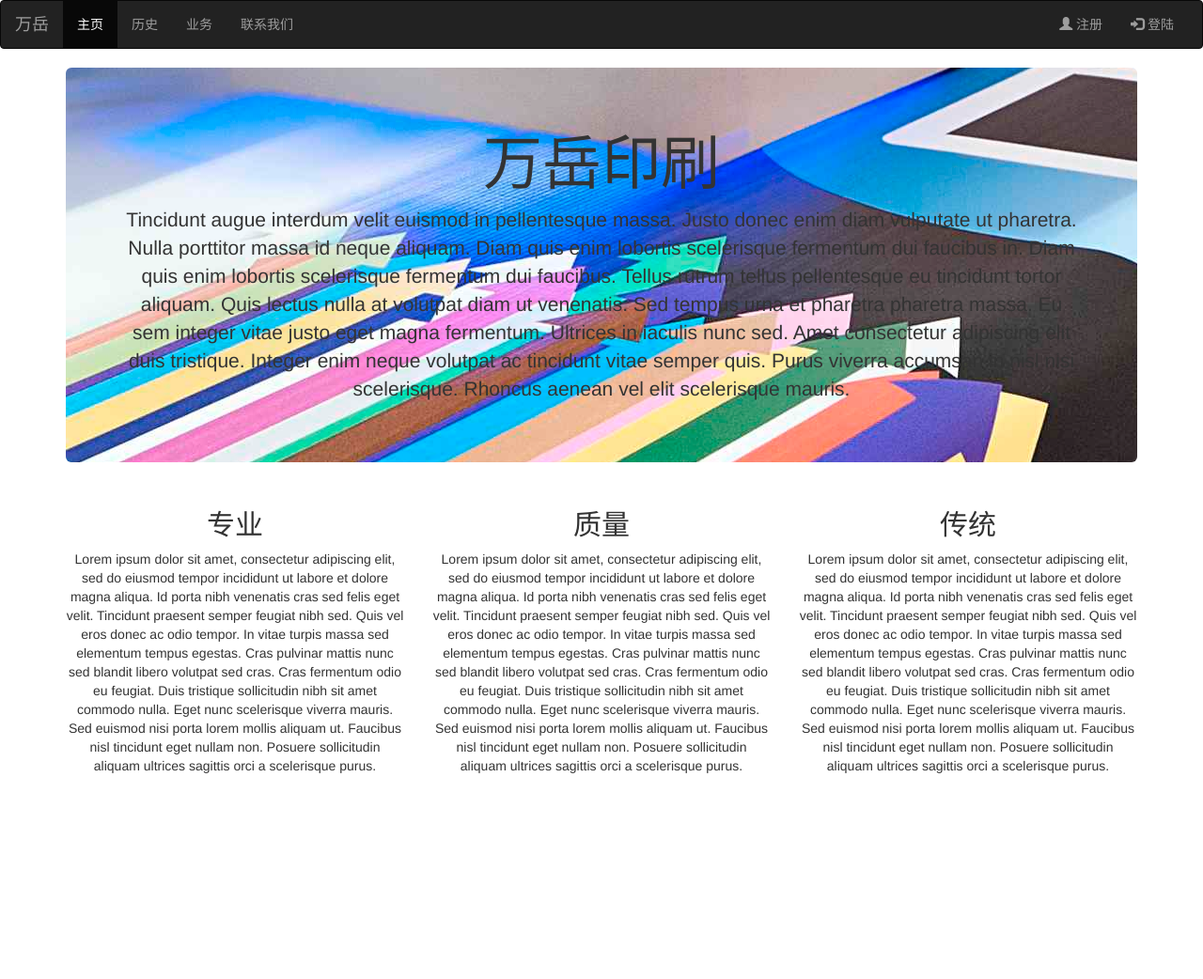
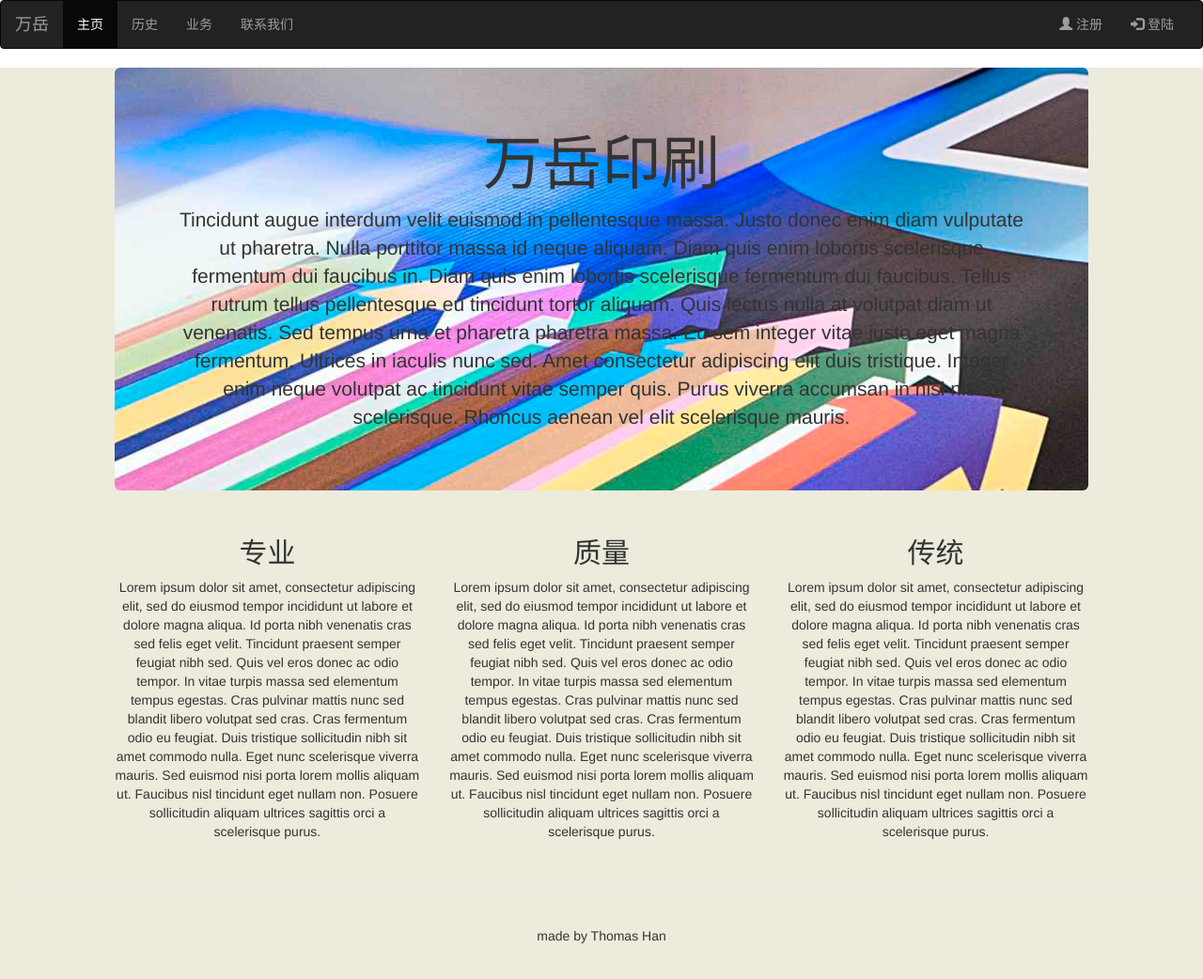
Before and after one commit to jiyuhan/quote_print, a plain HTML site: page node/index.html in a window 1280 px wide. Shown: the whole page at 94% size. Before the commit the page ends 835 px from the top, so only its background shows below. Drawn offline with nearby package versions, Linux system fonts and the light colour scheme.

Commit message:
some website update

```diff
--- a/node/index.html
+++ b/node/index.html
@@ -12,7 +12,7 @@
         <!-- Latest compiled JavaScript -->
         <script src="https://maxcdn.bootstrapcdn.com/bootstrap/3.3.7/js/bootstrap.min.js"></script>
 
-        <link rel="stylesheet" href="main.css">
+        <!-- <link rel="stylesheet" href="main.css"> -->
     </head>
     <body>
         <nav class="navbar navbar-inverse">
@@ -39,8 +39,11 @@
                 </div>
             </div>
         </nav>
-        <div class="container">
-            <div class="jumbotron text-center">
+        <div class="container-fluid" style="background-color: #edebdc">
+            <div class="row">
+                <div class="col-md-1"></div>
+                <div class="col-md-10">
+                    <div class="jumbotron text-center" style="background: url(res/jumbo.jpg) no-repeat fixed center;">
                         <h1>万岳印刷</h1>
                         <p>Tincidunt augue interdum velit euismod in pellentesque massa. Justo donec enim diam vulputate ut pharetra. Nulla porttitor massa id neque aliquam. Diam quis enim lobortis scelerisque fermentum dui faucibus in. Diam quis enim lobortis scelerisque fermentum dui faucibus. Tellus rutrum tellus pellentesque eu tincidunt tortor aliquam. Quis lectus nulla at volutpat diam ut venenatis. Sed tempus urna et pharetra pharetra massa. Eu sem integer vitae justo eget magna fermentum. Ultrices in iaculis nunc sed. Amet consectetur adipiscing elit duis tristique. Integer enim neque volutpat ac tincidunt vitae semper quis. Purus viverra accumsan in nisl nisi scelerisque. Rhoncus aenean vel elit scelerisque mauris.</p>
                     </div>
@@ -60,6 +63,15 @@
                         </div>
                     </div>
                 </div>
+                <div class="col-md-1"></div>
+            </div>
+            <br>
+            <hr>
+            <br>
+            <p class="text-center">made by Thomas Han</p>
+            <br>
+            <br>
+        </div>
 
     </body>
 </html>
```
Lines whose indentation alone changed are shown as unchanged.
